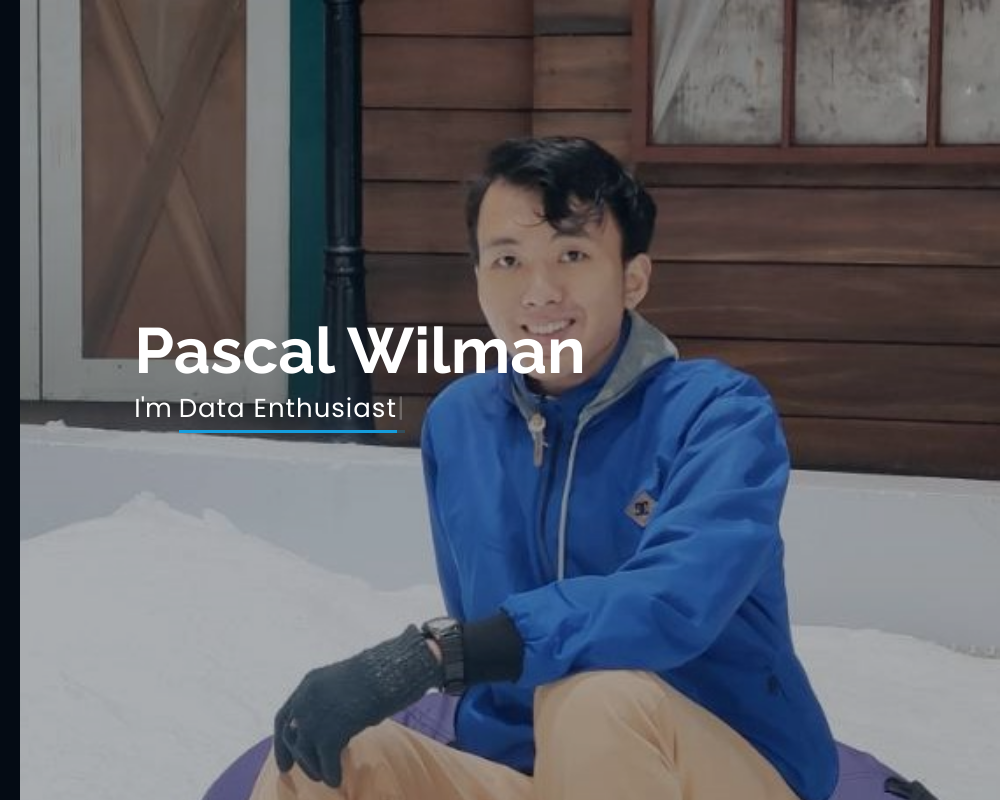
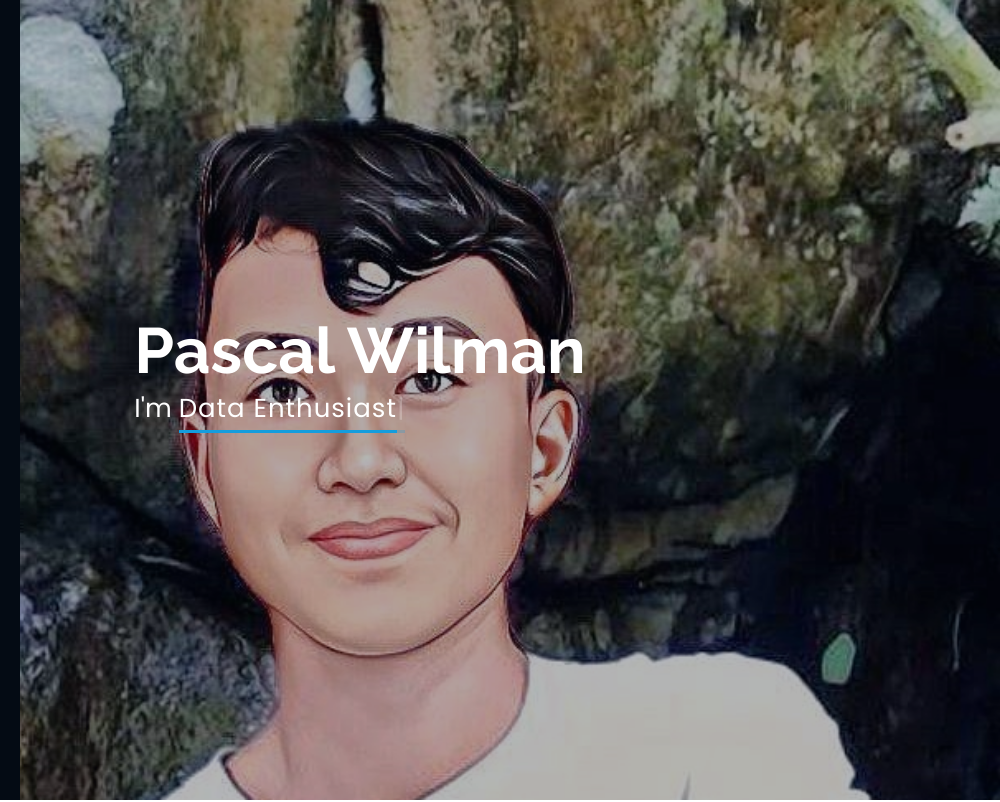
Before and after one commit to pascalwilman28/portofolio, a plain HTML site: page index.html in a window 1280 px wide. Shown: the top 802 px of the page, 280-1280 px from the left. Drawn offline with nearby package versions, Linux system fonts and the light colour scheme.

Commit message:
Update Profile

```diff
--- a/assets/css/style.css
+++ b/assets/css/style.css
@@ -198,7 +198,7 @@ h1, h2, h3, h4, h5, h6 {
 #hero {
   width: 100%;
   height: 100vh;
-  background: url("../img/531160.jpg") top center;
+  background: url("../img/profile.jpeg") top center;
   background-size: cover;
 }
 #hero:before {
```
